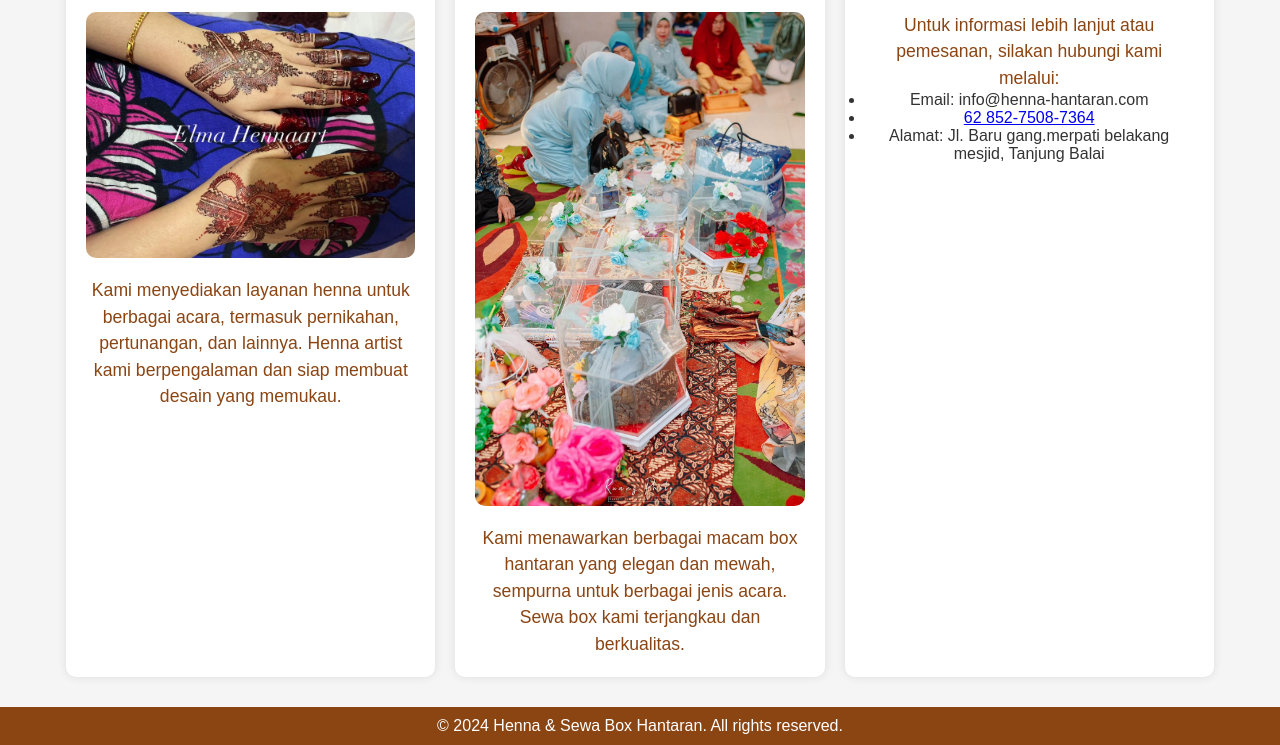
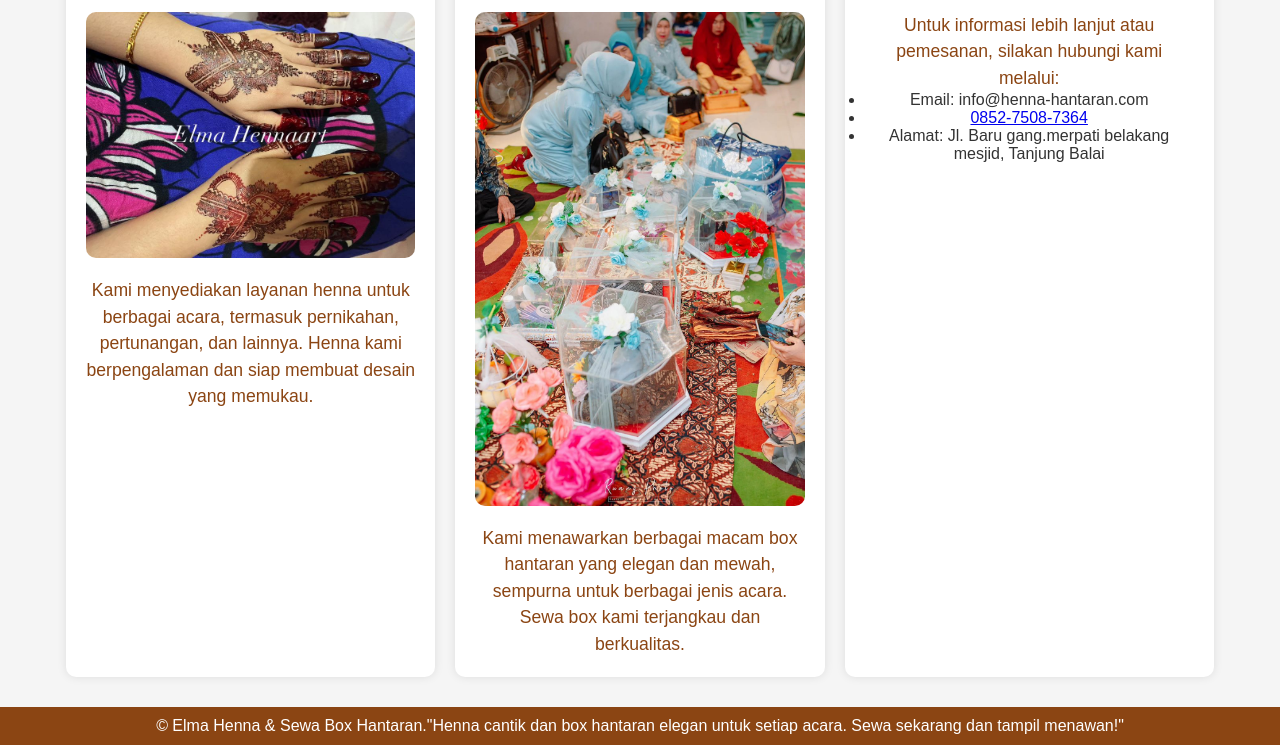
Before and after one commit to Rahmadansyariansyari/web-henna-dan-sewa-box-hantaran, a plain HTML site: page index.html in a window 1280 px wide. Shown: the part 520-1265 px from the top of the page. Drawn offline with Linux system fonts and the light colour scheme.

Commit message:
Update index.html
Update

```diff
--- a/index.html
+++ b/index.html
@@ -26,7 +26,7 @@
         <div class="section" id="henna">
             <h3>Jasa Henna</h3>
             <img src="elma henna.jpg" alt="Henna">
-            <p>Kami menyediakan layanan henna untuk berbagai acara, termasuk pernikahan, pertunangan, dan lainnya. Henna artist kami berpengalaman dan siap membuat desain yang memukau.</p>
+            <p>Kami menyediakan layanan henna untuk berbagai acara, termasuk pernikahan, pertunangan, dan lainnya. Henna kami berpengalaman dan siap membuat desain yang memukau.</p>
         </div>
         <div class="section" id="sewa-box">
             <h3>Sewa Box Hantaran</h3>
@@ -38,14 +38,14 @@
             <p>Untuk informasi lebih lanjut atau pemesanan, silakan hubungi kami melalui:</p>
             <ul>
                 <li>Email: info@henna-hantaran.com</li>
-                <li><a href="whatsaap">62 852-7508-7364</a></li>
+                <li><a href="whatsaap">0852-7508-7364</a></li>
                 <li>Alamat: Jl. Baru gang.merpati belakang mesjid, Tanjung Balai</li>
             </ul>
         </div>
     </div>
 
     <footer>
-        <p>&copy; 2024 Henna & Sewa Box Hantaran. All rights reserved.</p>
+        <p>&copy; Elma Henna & Sewa Box Hantaran."Henna cantik dan box hantaran elegan untuk setiap acara. Sewa sekarang dan tampil menawan!" </p>
     </footer>
 </body>
 </html>
```
